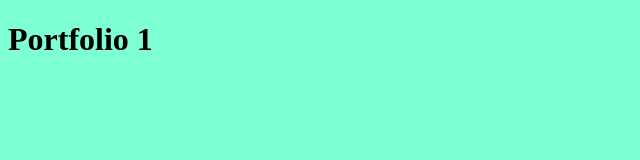
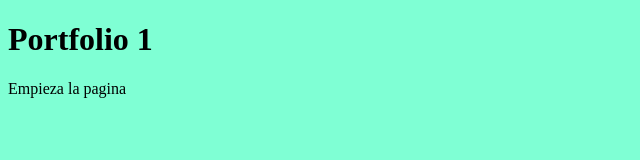
Before and after one commit to Erikbmhub/web_portfolio, a plain HTML site: page index.html in a window 1280 px wide. Shown: the whole page, without its empty margins (0-640 px from the left). Drawn offline with Linux system fonts and the light colour scheme.

Commit message:
cambio html

```diff
--- a/index.html
+++ b/index.html
@@ -9,5 +9,6 @@
 </head>
 <body>
     <h1>Portfolio 1</h1>
+    <p>Empieza la pagina</p>
 </body>
 </html>
```
